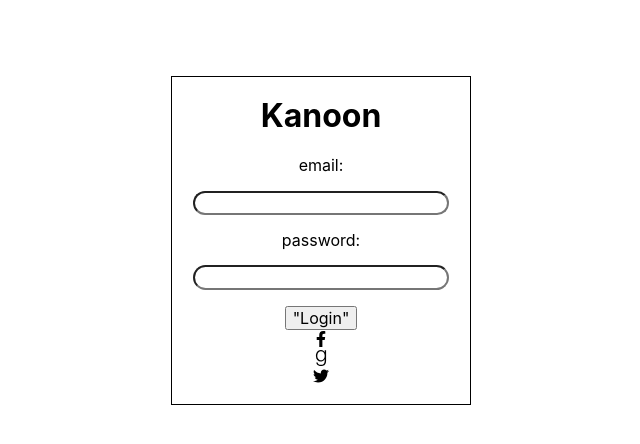
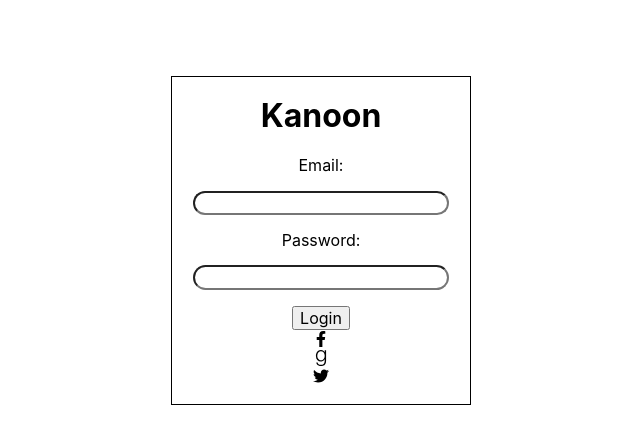
Before and after one commit to wsps10/book-emotion-analysis-app, a React (Create React App) app: page / in a window 1280 px wide. Shown: the top 444 px of the page, without its empty margins (319-959 px from the left). Built offline with nearby package versions, Linux system fonts and the light colour scheme.

Commit message:
Correção LoginPage

```diff
--- a/src/index.css
+++ b/src/index.css
@@ -14,7 +14,7 @@ code {
 }
 
 .bg{
-  background: url("src\img\ArvoreO.png") no-repeat;
+  background: url("img/ArvoreO.png") no-repeat;
   size: cover
 }
 div{
--- a/src/pages/LoginPage.js
+++ b/src/pages/LoginPage.js
@@ -27,7 +27,7 @@ class LoginPage extends React.Component {
                     <Field
                         value = { email }
                         type = "email"
-                        label = "email: "
+                        label = "Email: "
                         id = "email"
                         onChange = { e => {
                             const { value } = e.target;
@@ -41,7 +41,7 @@ class LoginPage extends React.Component {
                     <Field
                         value = { password }
                         type = "password"
-                        label = "password: "
+                        label = "Password: "
                         id = "password"
                         onChange = { e => handleStateChange("password", e.target.value) }
                     />
@@ -53,7 +53,7 @@ class LoginPage extends React.Component {
                                 .then(data => console.log(data));
                             }
                         }
-                    >"Login"</button>
+                    >Login</button>
                     <RoundIcon
                         family = "fab"
                         name = "facebook-f"
```
